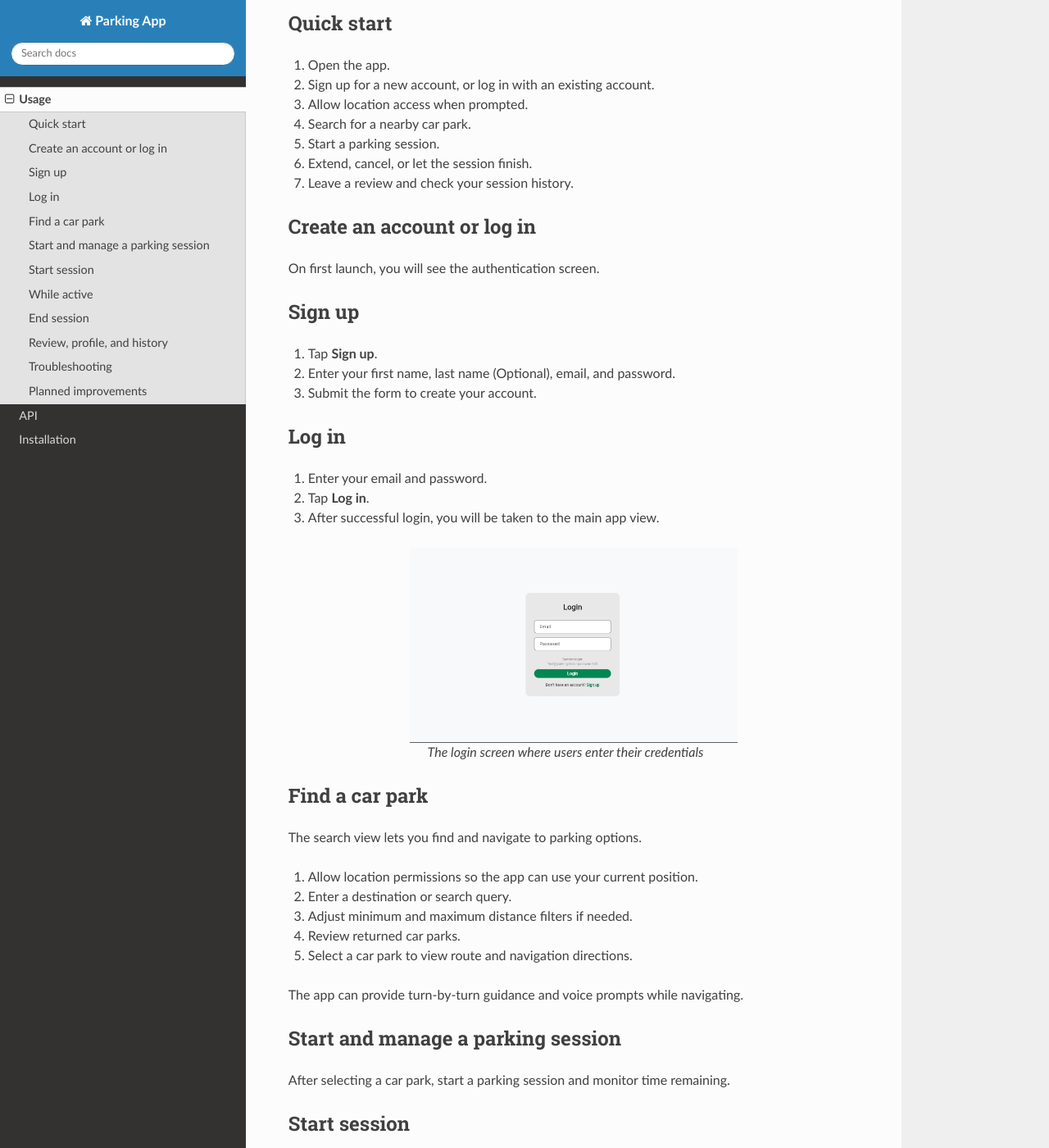
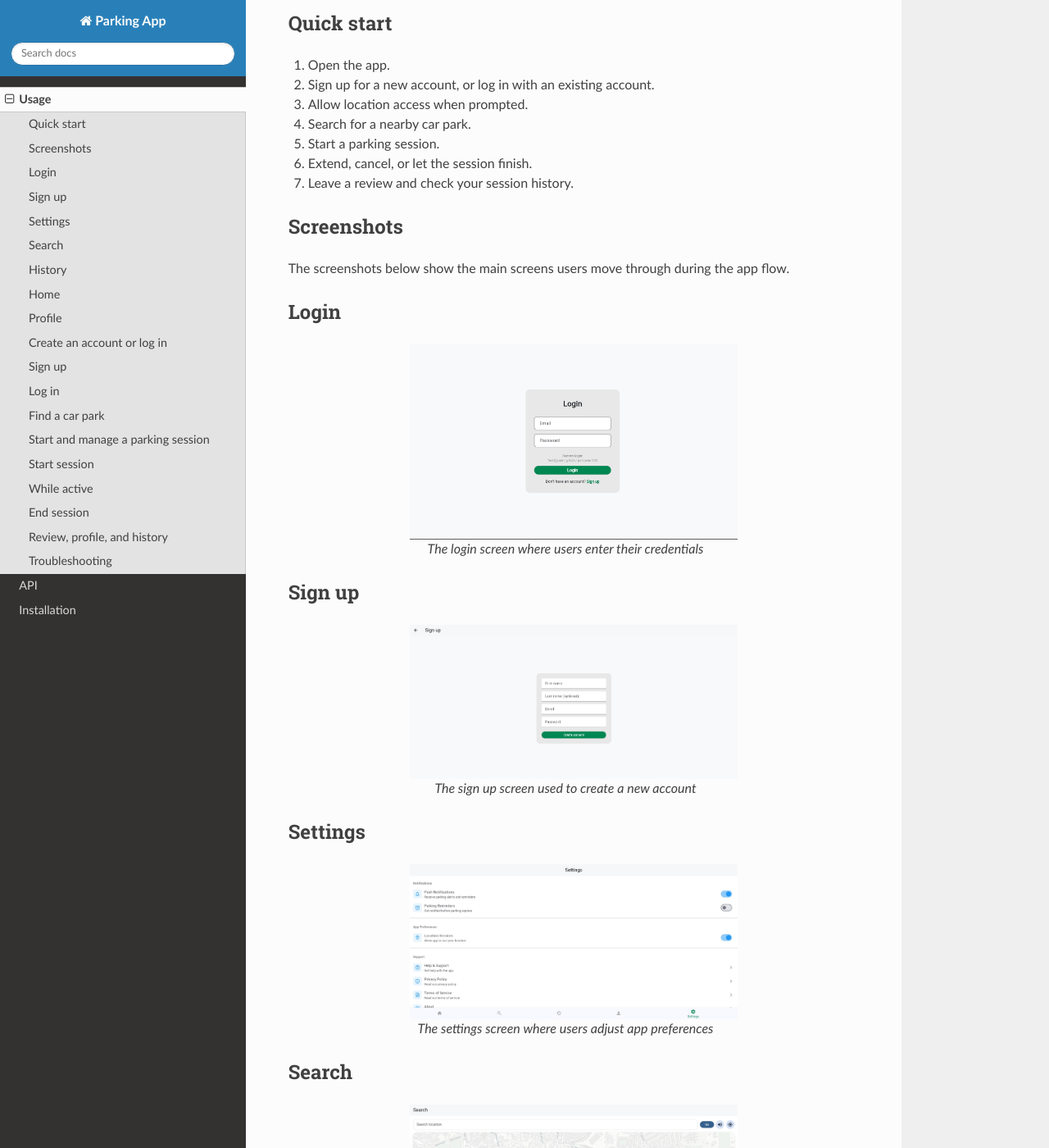
Before and after one commit to SETaP-2025-2026-Team-2a/documentation, a Sphinx documentation site: the page built from docs/source/usage.rst, in a window 1280 px wide and 1400 px high, scrolled down 220 px. Shown: the whole window at 82% size. Built offline with Sphinx 7.4.7 and the Read the Docs theme 3.1.0, drawn with Linux system fonts in a browser that asks for light colours; some of the changed text lies outside the part shown.

Commit message:
added the remaining pictures to usage, showing off the different parts of the app, added the images to the beginning of the doc so you can see what it looks like before being told step by step on how to use it.

```diff
--- a/docs/source/usage.rst
+++ b/docs/source/usage.rst
@@ -13,6 +13,81 @@ Quick start
 5. Start a parking session.
 6. Extend, cancel, or let the session finish.
 7. Leave a review and check your session history.
+
+Screenshots
+-----------
+
+The screenshots below show the main screens users move through during the app flow.
+
+Login
+-----
+
+.. figure:: images/login-screen.png
+   :alt: Login screen with email and password fields
+   :width: 400
+   :align: center
+
+   The login screen where users enter their credentials
+
+Sign up
+-------
+
+.. figure:: images/sign-up-screen.png
+   :alt: Sign up form with first name, last name, email, and password fields
+   :width: 400
+   :align: center
+
+   The sign up screen used to create a new account
+
+Settings
+--------
+
+.. figure:: images/settings-page.png
+   :alt: Settings screen showing notification and app preference toggles
+   :width: 400
+   :align: center
+
+   The settings screen where users adjust app preferences
+
+Search
+------
+
+.. figure:: images/search-screen.png
+   :alt: Search screen with a location search bar, map, and car park filters
+   :width: 400
+   :align: center
+
+   The search screen used to find nearby car parks
+
+History
+-------
+
+.. figure:: images/reviews.png
+   :alt: History screen listing recent reviews and session activity
+   :width: 400
+   :align: center
+
+   The history and reviews screen
+
+Home
+----
+
+.. figure:: images/home-screen.png
+   :alt: Home screen showing the active session area and nearby car parks
+   :width: 400
+   :align: center
+
+   The home screen where users start and manage a parking session
+
+Profile
+-------
+
+.. figure:: images/profile-page.png
+   :alt: Profile page showing account details and user information
+   :width: 400
+   :align: center
+
+   The profile page for viewing account details
 
 Create an account or log in
 ---------------------------
@@ -32,13 +107,6 @@ Log in
 1. Enter your email and password.
 2. Tap **Log in**.
 3. After successful login, you will be taken to the main app view.
-
-.. figure:: images/login-screen.png
-   :alt: Login screen with email and password fields
-   :width: 400
-   :align: center
-
-   The login screen where users enter their credentials
 
 Find a car park
 ---------------
@@ -93,8 +161,3 @@ Troubleshooting
 - If no car parks appear, check your internet connection and search filters.
 - If your position is wrong, make sure location services are enabled on your device.
 - If login fails, verify your email and password, then try again.
-
-Planned improvements
---------------------
-
-add screenshots.
```
Also changed, not shown: docs/source/images/home-screen.png (added), docs/source/images/profile-page.png (added), docs/source/images/reviews.png (added), docs/source/images/search-screen.png (added), docs/source/images/settings-page.png (added), docs/source/images/sign-up-screen.png (added).
